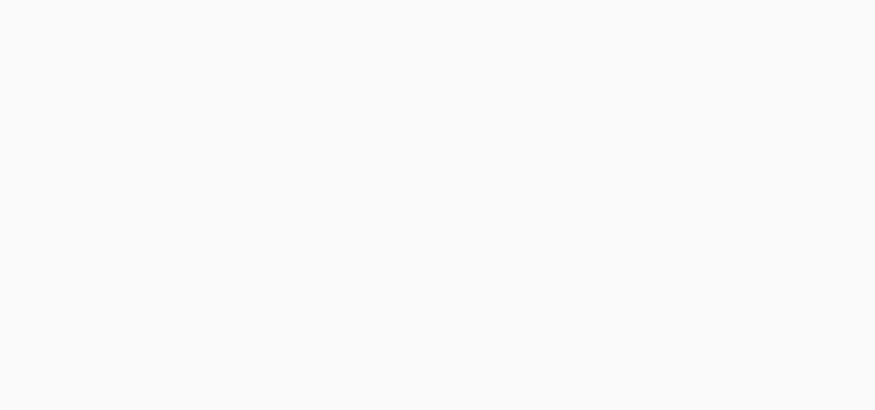
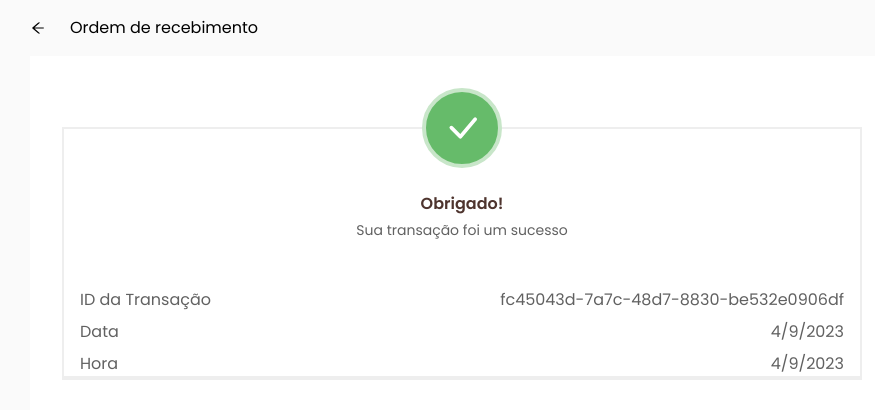
Before and after one commit to joaovictornovais/coffee-shop, a React (Vite) app: page /transaction in a window 1280 px wide. Before the commit this address had no page. Shown: the top 410 px of the page, without its empty margins (178-1053 px from the left). Built offline with nearby package versions, Linux system fonts and the light colour scheme.

Commit message:
developing transaction card

```diff
--- a/src/App.jsx
+++ b/src/App.jsx
@@ -3,6 +3,7 @@ import { BrowserRouter as Router, Routes, Route } from "react-router-dom";
 import ProductDetails from "./pages/ProductDetails";
 import Checkout from "./pages/Checkout";
 import { useState } from "react";
+import Transaction from "./pages/Transaction";
 
 const App = () => {
   const [cart, setCart] = useState([]);
@@ -65,6 +66,7 @@ const App = () => {
               />
             }
           />
+          <Route path="/transaction" element={<Transaction />} />
         </Routes>
       </div>
     </Router>
--- a/src/components/CheckoutFooter.jsx
+++ b/src/components/CheckoutFooter.jsx
@@ -1,4 +1,6 @@
 /* eslint-disable react/prop-types */
+import { Link } from "react-router-dom";
+
 const CheckoutFooter = ({ cart }) => {
   const total = cart.reduce((resultado, valor) => {
     return resultado + Number(valor.total);
@@ -10,7 +12,9 @@ const CheckoutFooter = ({ cart }) => {
         <h3 className="text-gray-800 font-medium text-xl">Total</h3>
         <h2 className="text-2xl font-bold">R${total.toFixed(2)}</h2>
       </div>
-      <button className="customize-selected-button">Finalizar pedido</button>
+      <Link to="/transaction">
+        <button className="customize-selected-button">Finalizar pedido</button>
+      </Link>
     </footer>
   );
 };
--- a/src/components/NavigationMenu.jsx
+++ b/src/components/NavigationMenu.jsx
@@ -1,7 +1,7 @@
+/* eslint-disable react/prop-types */
 import { Link } from "react-router-dom";
 import { AiOutlineArrowLeft } from "react-icons/ai";
 
-// eslint-disable-next-line react/prop-types
 const NavigationMenu = ({ link, title, css, arrow }) => {
   return (
     <Link to={link}>
--- /dev/null
+++ b/src/components/ReceiptOrder.jsx
@@ -0,0 +1,41 @@
+import { BsCheckLg } from "react-icons/bs";
+import { v4 as uuidv4 } from "uuid";
+
+const ReceiptOrder = () => {
+  const getDate = () => {
+    const date = new Date();
+    const today =
+      date.getDay() + "/" + (date.getMonth() + 1) + "/" + date.getFullYear();
+    return today;
+  };
+
+  return (
+    <div className=" gap-6 bg-white p-8 text-gray-700">
+      <fieldset className="border-2 flex flex-col gap-6 space-y-2">
+        <legend className="mx-auto">
+          <BsCheckLg className="bg-green-400 border-4 border-green-100 h-20 w-20 rounded-full p-4 text-white" />
+        </legend>
+        <div className="flex flex-col mx-auto text-center gap-1 p-4">
+          <h2 className="text-brown-800 font-semibold">Obrigado!</h2>
+          <p className="text-sm">Sua transação foi um sucesso</p>
+        </div>
+        <div className="border-b-2 flex flex-col gap-2">
+          <div className="flex justify-between px-4">
+            <span>ID da Transação</span>
+            <p>{uuidv4()}</p>
+          </div>
+          <div className="flex justify-between px-4">
+            <span>Data</span>
+            <p>{getDate()}</p>
+          </div>
+          <div className="flex justify-between px-4">
+            <span>Hora</span>
+            <p>{getDate()}</p>
+          </div>
+        </div>
+      </fieldset>
+    </div>
+  );
+};
+
+export default ReceiptOrder;
--- /dev/null
+++ b/src/pages/Transaction.jsx
@@ -0,0 +1,13 @@
+import NavigationMenu from "../components/NavigationMenu";
+import ReceiptOrder from "../components/ReceiptOrder";
+
+const Transaction = () => {
+  return (
+    <>
+      <NavigationMenu title="Ordem de recebimento" link="/" />
+      <ReceiptOrder />
+    </>
+  );
+};
+
+export default Transaction;
```
